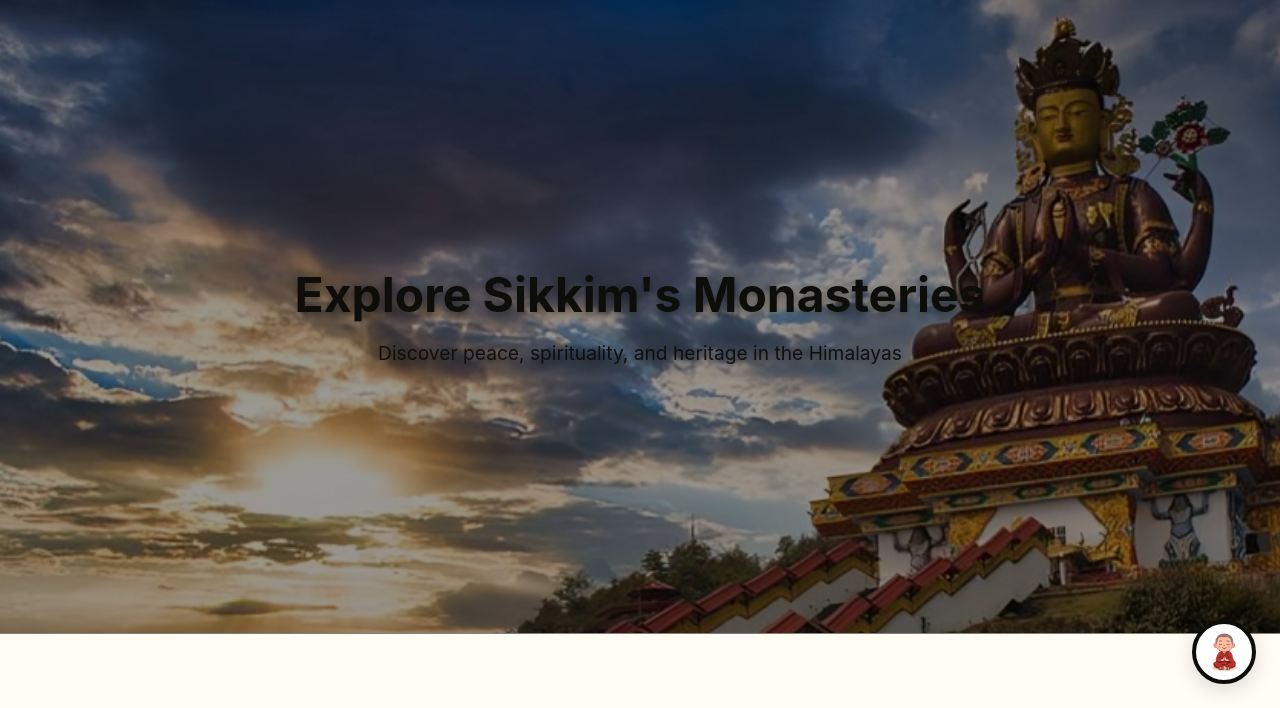
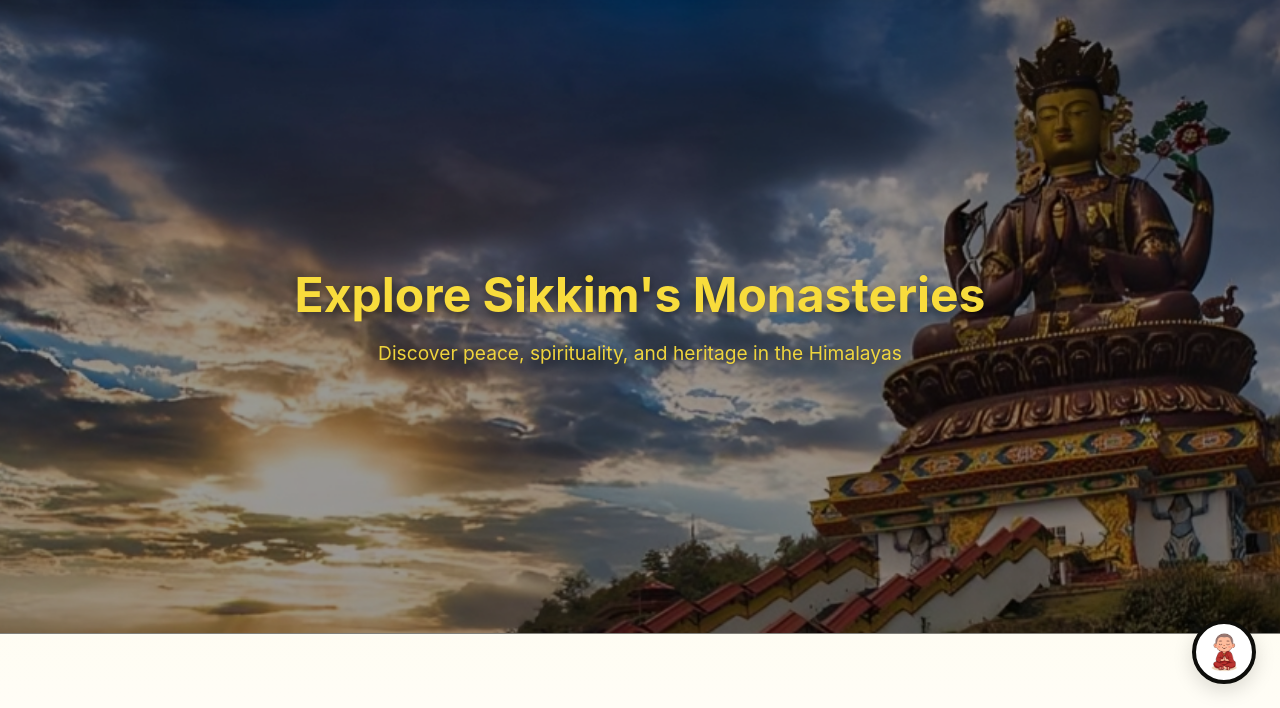
Before and after one commit to LakshyaMishra7/SIH-R-LAKSS-TECH, a plain HTML site: page explore.html in a window 1280 px wide. Shown: the part 92-800 px from the top of the page. Drawn offline with Linux system fonts and the light colour scheme.

Commit message:
Update explore-styles.css

```diff
--- a/explore-styles.css
+++ b/explore-styles.css
@@ -111,7 +111,7 @@ body {
   background: rgba(42, 37, 37, 0.7);
 }
 
-.hero-text { position:relative; z-index:2; color: #0d0d0a; text-shadow: 0 3px 10px rgba(0,0,0,0.45); }
+.hero-text { position:relative; z-index:2; color: #f8dc3c; text-shadow: 0 3px 10px rgba(0,0,0,0.45); }
 .hero-text h1 { font-size: 2.25rem; margin-bottom: 0.4rem; }
 .hero-text p  { font-size: 1.05rem; opacity: 0.95; }
 
```
